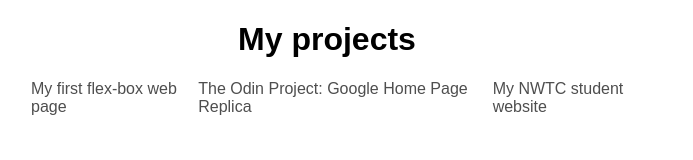
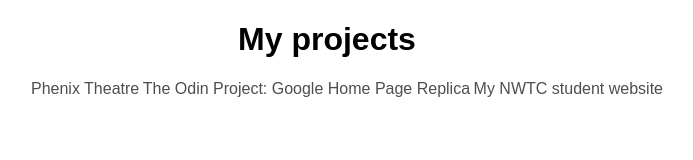
Before and after one commit to mmoya26/mmoya26.github.io, a plain HTML site: page index.html in a window 1280 px wide. Shown: the whole page, without its empty margins (313-1006 px from the left). Drawn offline with Linux system fonts and the light colour scheme.

Commit message:
Update index.html

```diff
--- a/index.html
+++ b/index.html
@@ -11,7 +11,7 @@
     <h1>My projects</h1>
 
     <ul class="d-flex">
-        <li><a href="./flebox-page/flexbox-page.html">My first flex-box web page</a></li>
+        <li><a href="./flebox-page/flexbox-page.html">Phenix Theatre</a></li>
         <li><a href="./google-homepage/index.html">The Odin Project: Google Home Page Replica</a></li>
         <li><a href="https://www.mmoyafranco.bitweb1.nwtc.edu">My NWTC student website</a></li>
     </ul>
```
